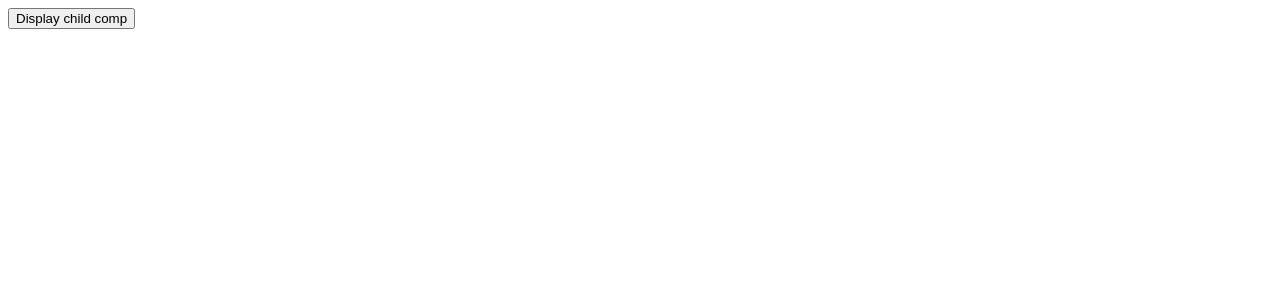
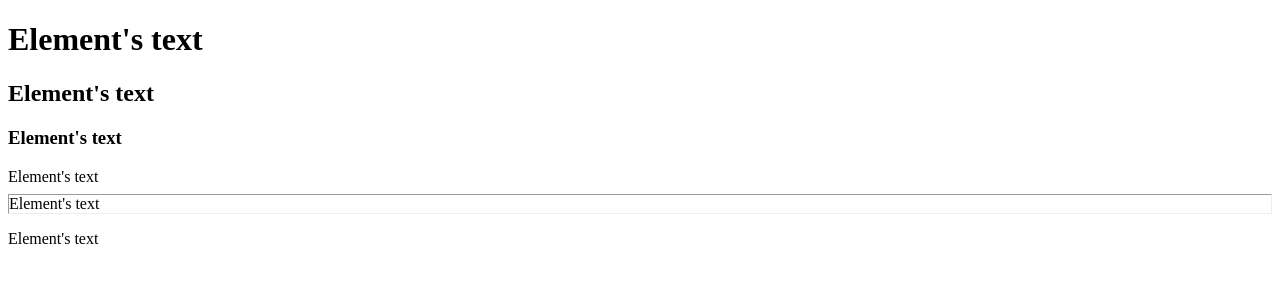
Before and after one commit to DmitryKozl0v/vue_tutorial, a Vue app in the folder Seccion2/hello/: page / in a window 1280 px wide. Shown: the top 300 px of the page. Built offline with nearby package versions, Linux system fonts and the light colour scheme.

Commit message:
Added Render lesson

```diff
--- a/Seccion2/hello/src/App.vue
+++ b/Seccion2/hello/src/App.vue
@@ -25,7 +25,16 @@
   </SlotComponent>
   -->
 
+  <!-- EVENTS LESSON CODE
   <Person></Person>
+  -->
+  <Element type="h1">Element's text</Element>
+  <Element type="h2">Element's text</Element>
+  <Element type="h3">Element's text</Element>
+  <Element type="aside">Element's text</Element>
+  <Element type="hr">Element's text</Element>
+  <Element type="p">Element's text</Element>
+
   </div>
 </template>
 
@@ -37,14 +46,18 @@
 // SLOTS LESSON CODE
 // import SlotComponent from './components/slotComponent'
 
-import Person from './components/person'
+// EVENTS LESSON CODE
+// import Person from './components/person'
+
+import Element from './components/element'
 
 export default {
   name: 'App',
   components: {
     // SlotComponent
-    Person
+    // Person
     // Users
+    Element
   },
   data() {
     return {
--- /dev/null
+++ b/Seccion2/hello/src/components/element.vue
@@ -0,0 +1,19 @@
+
+<script>
+export default {
+    name: 'Element',
+    props: [
+        'type',
+    ],
+    render(createElement) {
+        return createElement(
+            this.type,                  // type of element to render
+            this.$slots.default,        // rendered element's content
+        )
+    },
+}
+</script>
+
+<style scoped>
+
+</style>
```
